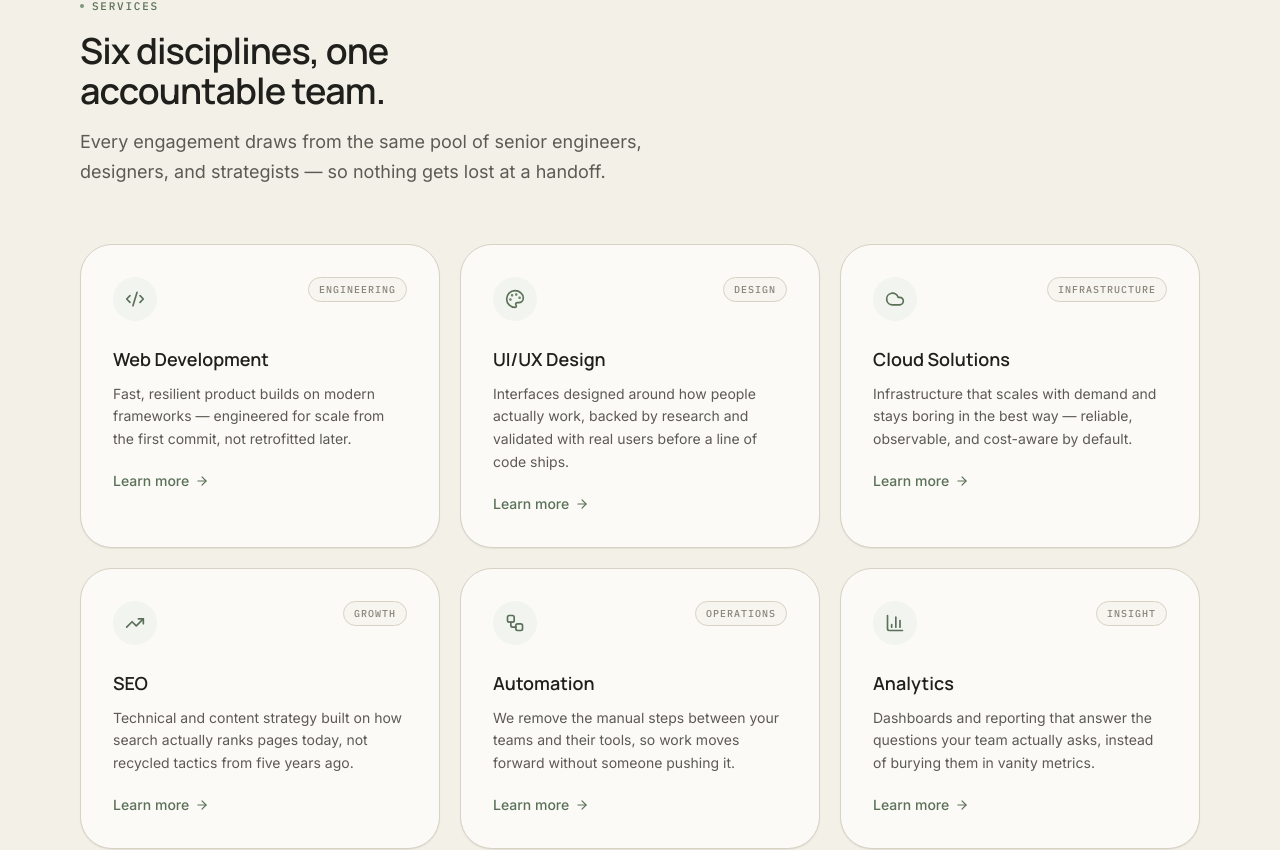
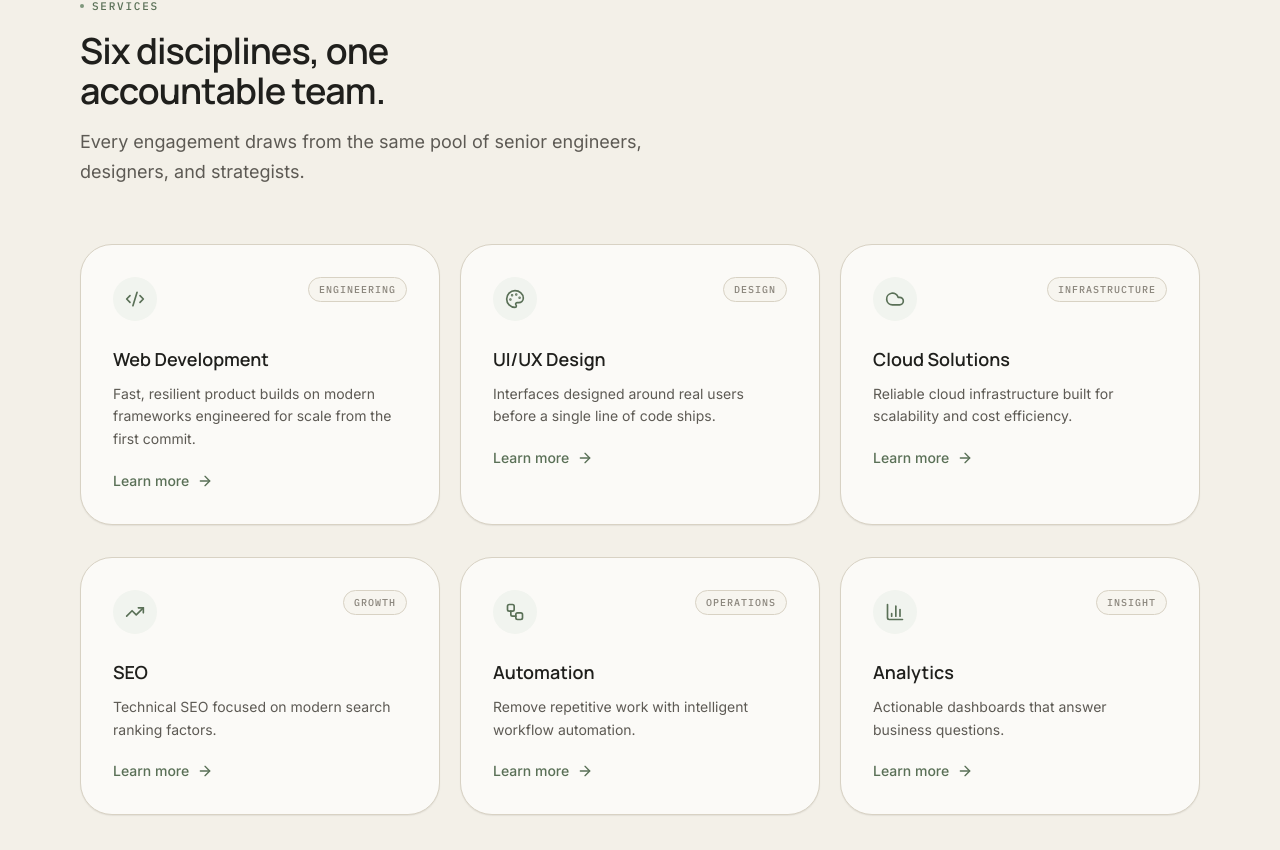
Before and after one commit to Amaanx6/NorthPeak-Digital, a Next.js app: page / in a window 1280 px wide. Shown: the part 1215-2065 px from the top of the page. Built offline with nearby package versions, Linux system fonts and the light colour scheme.

Commit message:
feat: add expandable service details section

```diff
--- a/components/services.tsx
+++ b/components/services.tsx
@@ -1,7 +1,9 @@
 "use client";
 
-import { motion } from "framer-motion";
+import { useState } from "react";
+import { motion, AnimatePresence } from "framer-motion";
 import { ArrowRight } from "lucide-react";
+
 import { Reveal, RevealGroup, FADE_UP } from "@/components/ui/reveal";
 import { Heading } from "@/components/ui/heading";
 import { Card } from "@/components/ui/card";
@@ -10,49 +12,176 @@ import { Section } from "@/components/ui/section";
 import { SERVICES } from "@/data/site";
 
 export function Services() {
+  const [selected, setSelected] = useState<number | null>(null);
+
+  // Split services into rows of 3
+  const rows = [];
+  for (let i = 0; i < SERVICES.length; i += 3) {
+    rows.push({
+      services: SERVICES.slice(i, i + 3),
+      startIndex: i,
+    });
+  }
+
+  const renderDetails = (index: number) => {
+    const service = SERVICES[index];
+
+    return (
+      <AnimatePresence mode="wait">
+        <motion.div
+          key={service.title}
+          initial={{ opacity: 0, y: 24 }}
+          animate={{ opacity: 1, y: 0 }}
+          exit={{ opacity: 0, y: 24 }}
+          transition={{ duration: 0.35 }}
+          className="mt-6"
+        >
+          <Card className="overflow-hidden">
+            <div className="grid gap-10 lg:grid-cols-[2fr_1fr]">
+              <div>
+                <Badge>{service.category}</Badge>
+
+                <h3 className="mt-4 font-display text-3xl font-semibold">
+                  {service.title}
+                </h3>
+
+                <p className="mt-6 max-w-3xl leading-8 text-ink-soft">
+                  {service.details.overview}
+                </p>
+
+                <h4 className="mt-10 text-lg font-semibold">
+                  Deliverables
+                </h4>
+
+                <div className="mt-5 grid gap-3 sm:grid-cols-2">
+                  {service.details.deliverables.map((item) => (
+                    <div
+                      key={item}
+                      className="rounded-xl border border-stone-200 bg-paper px-4 py-3 text-sm"
+                    >
+                      {item}
+                    </div>
+                  ))}
+                </div>
+              </div>
+
+              <div>
+                <h4 className="text-lg font-semibold">
+                  Technologies
+                </h4>
+
+                <div className="mt-5 flex flex-wrap gap-2">
+                  {service.details.technologies.map((tech) => (
+                    <Badge key={tech}>{tech}</Badge>
+                  ))}
+                </div>
+
+                <div className="mt-10 rounded-2xl bg-alpine-50 p-6">
+                  <h5 className="font-semibold text-alpine-800">
+                    Typical engagement
+                  </h5>
+
+                  <p className="mt-3 text-sm leading-7 text-alpine-700">
+                    Discovery, planning, implementation,
+                    testing, deployment, documentation and
+                    ongoing support.
+                  </p>
+                </div>
+              </div>
+            </div>
+          </Card>
+        </motion.div>
+      </AnimatePresence>
+    );
+  };
+
   return (
     <Section id="services" tone="paper">
       <Reveal>
         <Heading
           eyebrow="Services"
           title="Six disciplines, one accountable team."
-          description="Every engagement draws from the same pool of senior engineers, designers, and strategists — so nothing gets lost at a handoff."
+          description="Every engagement draws from the same pool of senior engineers, designers, and strategists."
           maxWidth="max-w-xl"
         />
       </Reveal>
 
-      <RevealGroup className="mt-14 grid grid-cols-1 gap-5 sm:grid-cols-2 lg:grid-cols-3">
-        {SERVICES.map((service) => {
+      <div className="mt-14 space-y-8">
+        {rows.map((row, rowIndex) => {
+          const rowStart = row.startIndex;
+          const rowEnd = rowStart + row.services.length - 1;
+
+          const activeInRow =
+            selected !== null &&
+            selected >= rowStart &&
+            selected <= rowEnd;
+
+          return (
+            <div key={rowStart}>
+              <RevealGroup className="grid grid-cols-1 gap-5 sm:grid-cols-2 lg:grid-cols-3">
+                {row.services.map((service, localIndex) => {
+                  const index = rowStart + localIndex;
                   const Icon = service.icon;
+
                   return (
-            <motion.div key={service.title} variants={FADE_UP} transition={{ duration: 0.5, ease: "easeOut" }}>
-              <Card hoverable className="group h-full">
+                    <motion.div
+                      key={service.title}
+                      variants={FADE_UP}
+                      transition={{
+                        duration: 0.45,
+                      }}
+                    >
+                      <Card
+                        hoverable
+                        onClick={() =>
+                          setSelected(
+                            selected === index ? null : index
+                          )
+                        }
+                        className={`group h-full cursor-pointer transition-all ${
+                          selected === index
+                            ? "border-alpine-600 ring-1 ring-alpine-600"
+                            : ""
+                        }`}
+                      >
                         <div className="flex items-start justify-between">
-                  <div className="flex h-11 w-11 items-center justify-center rounded-2xl bg-alpine-50 text-alpine-700 transition-colors duration-300 ease-premium group-hover:bg-alpine-600 group-hover:text-paper">
-                    <Icon className="h-5 w-5" aria-hidden="true" />
+                          <div className="flex h-11 w-11 items-center justify-center rounded-2xl bg-alpine-50 text-alpine-700 transition-colors duration-300 group-hover:bg-alpine-600 group-hover:text-paper">
+                            <Icon className="h-5 w-5" />
                           </div>
+
                           <Badge>{service.category}</Badge>
                         </div>
 
                         <h3 className="mt-6 font-display text-lg font-semibold text-ink">
                           {service.title}
                         </h3>
+
                         <p className="mt-2.5 text-sm leading-relaxed text-ink-soft">
                           {service.description}
                         </p>
 
-                <span className="mt-5 inline-flex items-center gap-1.5 text-sm font-medium text-alpine-700">
+                        <div className="mt-5 inline-flex items-center gap-2 text-sm font-medium text-alpine-700">
                           Learn more
+
                           <ArrowRight
-                    className="h-3.5 w-3.5 transition-transform duration-300 ease-premium group-hover:translate-x-1"
-                    aria-hidden="true"
+                            className={`h-4 w-4 transition-transform duration-300 ${
+                              selected === index
+                                ? "rotate-90"
+                                : "group-hover:translate-x-1"
+                            }`}
                           />
-                </span>
+                        </div>
                       </Card>
                     </motion.div>
                   );
                 })}
               </RevealGroup>
+
+              {activeInRow && renderDetails(selected)}
+            </div>
+          );
+        })}
+      </div>
     </Section>
   );
 }
--- a/data/site.ts
+++ b/data/site.ts
@@ -38,42 +38,168 @@ export const SERVICES: Service[] = [
     category: "Engineering",
     title: "Web Development",
     description:
-      "Fast, resilient product builds on modern frameworks — engineered for scale from the first commit, not retrofitted later.",
+      "Fast, resilient product builds on modern frameworks engineered for scale from the first commit.",
+
+    details: {
+      overview:
+        "We build fast, secure and scalable web applications using modern frameworks. Every project is optimized for performance, accessibility and long-term maintainability.",
+
+      deliverables: [
+        "Responsive website development",
+        "Full-stack web applications",
+        "REST & GraphQL APIs",
+        "Authentication & authorization",
+        "Performance optimization",
+        "Deployment & CI/CD",
+      ],
+
+      technologies: [
+        "Next.js",
+        "React",
+        "TypeScript",
+        "Node.js",
+        "PostgreSQL",
+        "Tailwind CSS",
+      ],
+    },
   },
+
   {
     icon: Palette,
     category: "Design",
     title: "UI/UX Design",
     description:
-      "Interfaces designed around how people actually work, backed by research and validated with real users before a line of code ships.",
+      "Interfaces designed around real users before a single line of code ships.",
+
+    details: {
+      overview:
+        "We design interfaces that are simple, accessible and validated with users before development begins.",
+
+      deliverables: [
+        "User Research",
+        "Wireframes",
+        "High Fidelity UI",
+        "Design Systems",
+        "Interactive Prototypes",
+      ],
+
+      technologies: [
+        "Figma",
+        "FigJam",
+        "Adobe XD",
+      ],
+    },
   },
+
   {
     icon: Cloud,
     category: "Infrastructure",
     title: "Cloud Solutions",
     description:
-      "Infrastructure that scales with demand and stays boring in the best way — reliable, observable, and cost-aware by default.",
+      "Reliable cloud infrastructure built for scalability and cost efficiency.",
+
+    details: {
+      overview:
+        "We architect cloud infrastructure that is secure, observable and easy to scale.",
+
+      deliverables: [
+        "Cloud Migration",
+        "Infrastructure as Code",
+        "Monitoring",
+        "CI/CD",
+        "Auto Scaling",
+      ],
+
+      technologies: [
+        "AWS",
+        "Docker",
+        "Terraform",
+        "Kubernetes",
+      ],
+    },
   },
+
   {
     icon: TrendingUp,
     category: "Growth",
     title: "SEO",
     description:
-      "Technical and content strategy built on how search actually ranks pages today, not recycled tactics from five years ago.",
+      "Technical SEO focused on modern search ranking factors.",
+
+    details: {
+      overview:
+        "We improve technical SEO, page performance and content structure to increase organic visibility.",
+
+      deliverables: [
+        "Technical Audit",
+        "Keyword Research",
+        "Schema Markup",
+        "Content Strategy",
+        "Core Web Vitals",
+      ],
+
+      technologies: [
+        "Google Search Console",
+        "GA4",
+        "Ahrefs",
+        "Semrush",
+      ],
+    },
   },
+
   {
     icon: Workflow,
     category: "Operations",
     title: "Automation",
     description:
-      "We remove the manual steps between your teams and their tools, so work moves forward without someone pushing it.",
+      "Remove repetitive work with intelligent workflow automation.",
+
+    details: {
+      overview:
+        "We connect your tools and automate repetitive business processes.",
+
+      deliverables: [
+        "Workflow Design",
+        "CRM Automation",
+        "Email Automation",
+        "API Integrations",
+        "Custom Scripts",
+      ],
+
+      technologies: [
+        "Zapier",
+        "Make",
+        "Node.js",
+        "Python",
+      ],
+    },
   },
+
   {
     icon: BarChart3,
     category: "Insight",
     title: "Analytics",
     description:
-      "Dashboards and reporting that answer the questions your team actually asks, instead of burying them in vanity metrics.",
+      "Actionable dashboards that answer business questions.",
+
+    details: {
+      overview:
+        "We build dashboards that track the KPIs your team actually cares about.",
+
+      deliverables: [
+        "GA4 Setup",
+        "Business Dashboards",
+        "Custom Reports",
+        "Conversion Tracking",
+      ],
+
+      technologies: [
+        "GA4",
+        "Looker Studio",
+        "Power BI",
+        "BigQuery",
+      ],
+    },
   },
 ];
 
```
Also changed, not shown: types/index.ts (+7 -2 lines). Lines whose indentation alone changed are shown as unchanged.
